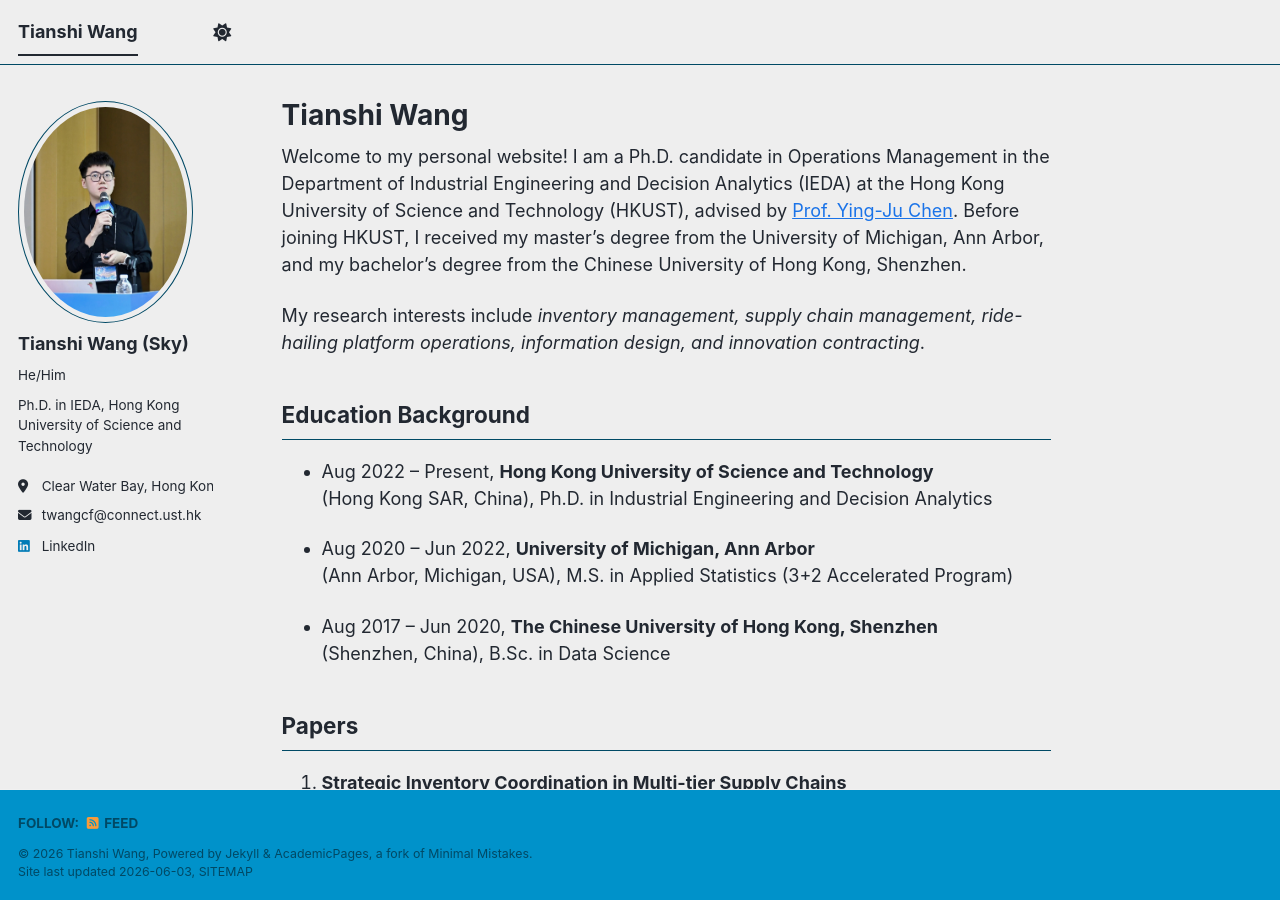
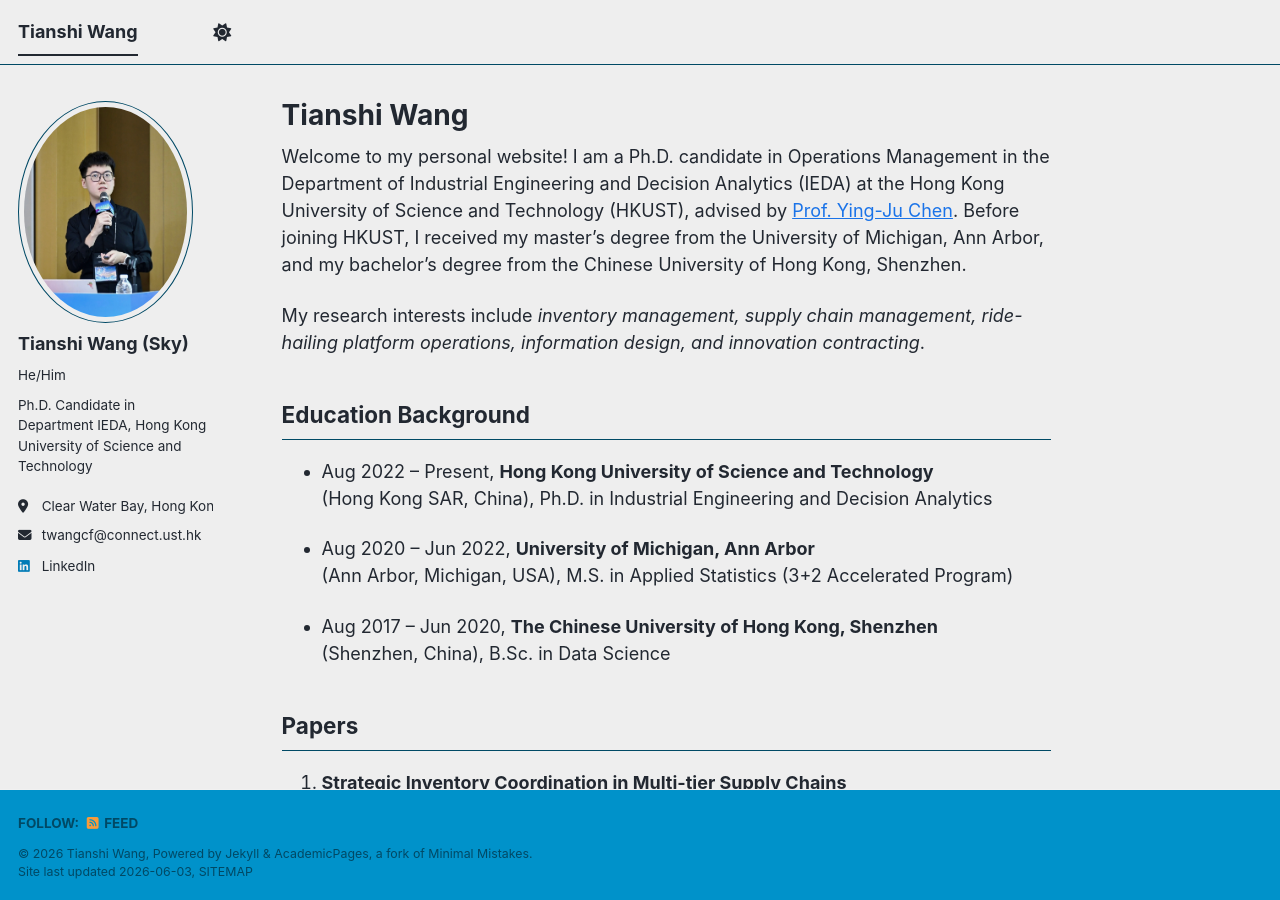
Before and after one commit to skywang1999/skywang1999.github.io, a Jekyll site: the page built from _pages/about.md, in a window 1280 px wide and 900 px high. Built offline with Jekyll 4.4.1, drawn with Linux system fonts in a browser that asks for light colours; a script bundle is joined from its source files by our own code; library files that are not in the unit come from our copies.

Commit message:
Update _config.yml

```diff
--- a/_config.yml
+++ b/_config.yml
@@ -26,7 +26,7 @@ author:
   avatar           : "skywang_profile.jpg"
   name             : "Tianshi Wang (Sky)"
   pronouns         : "He/Him"
-  bio              : "Ph.D. in IEDA, Hong Kong University of Science and Technology"
+  bio              : "Ph.D. Candidate in Department IEDA, Hong Kong University of Science and Technology"
   location         : "Clear Water Bay, Hong Kong"
   # employer         : "HKUST"
   uri              : # URL
```
